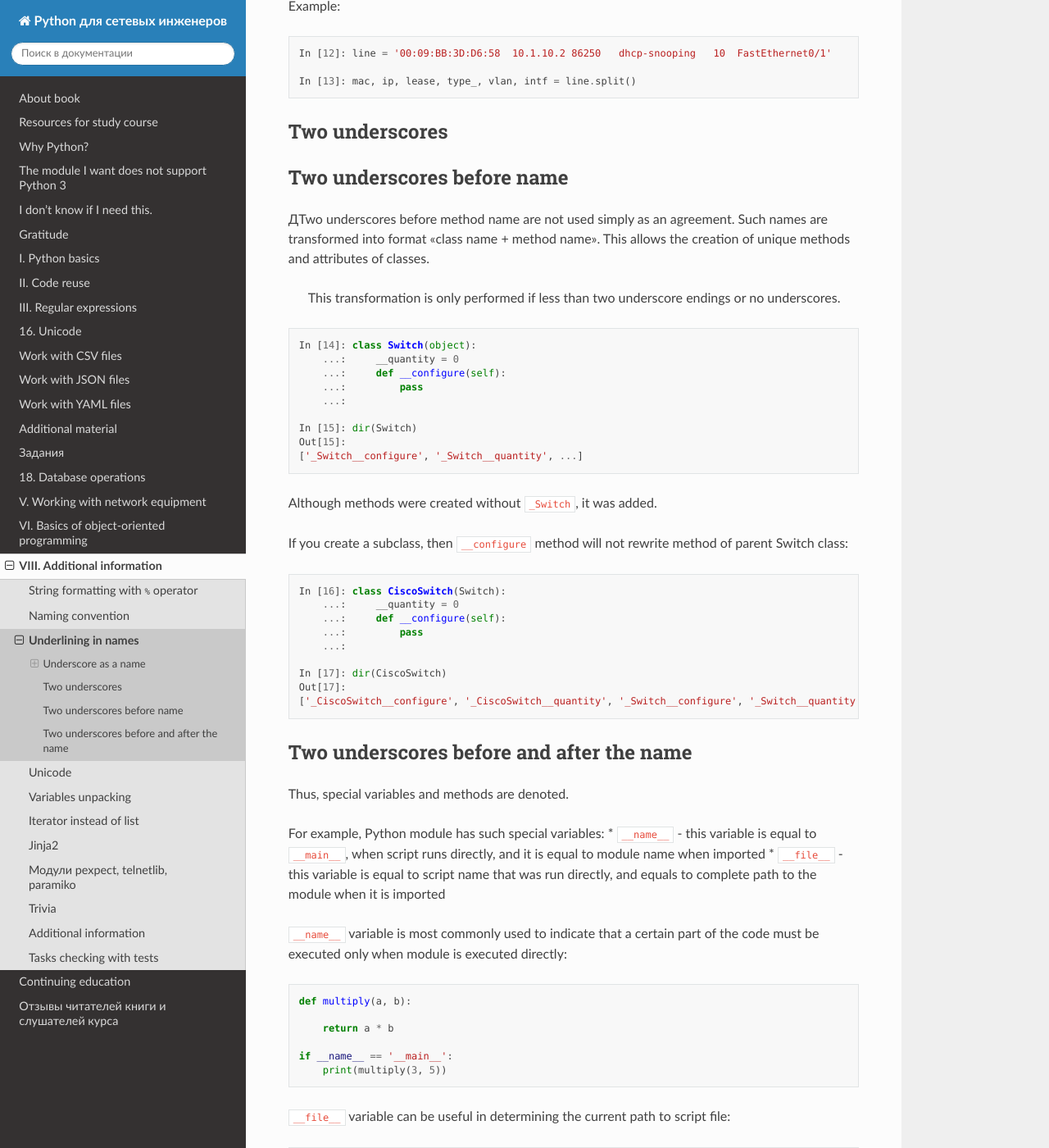
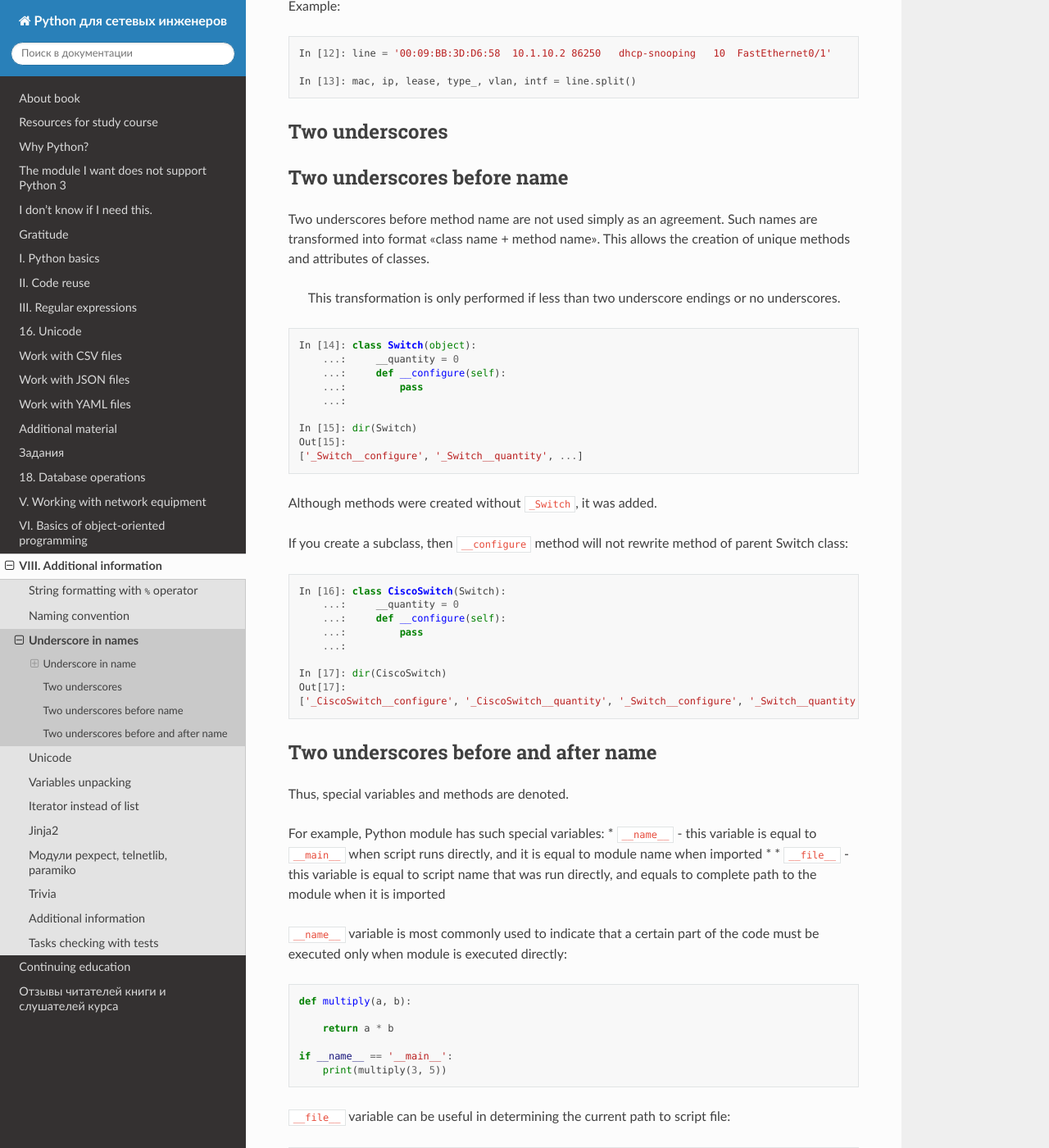
Before and after one commit to Aidar5/nattoeng, a Sphinx documentation site: the page built from docs/source/book/additional_info/naming_conventions/underscore_names.rst, in a window 1280 px wide and 1400 px high, scrolled down 2323 px. Shown: the whole window at 82% size. Built offline with Sphinx 7.4.7 and the Read the Docs theme 2.0.0, drawn with Linux system fonts in a browser that asks for light colours; pages that are not in the unit, such as notebooks, are missing from menus; some of the changed text lies outside the part shown.

Commit message:
Update underscore_names.rst

```diff
--- a/docs/source/book/additional_info/naming_conventions/underscore_names.rst
+++ b/docs/source/book/additional_info/naming_conventions/underscore_names.rst
@@ -1,12 +1,12 @@
-Underlining in names
+Underscore in names
 ----------------------
 
 In Python, underscores at the beginning or at the end of a name indicates special names. Most often it’s just an arrangement but sometimes it actually affects object behavior.
 
-Underscore as a name
+Underscore in name
 ~~~~~~~~~~~~~~~~~~~~~
 
-In Python, one underscore is used to indicate that data is simply discarded.
+In Python, one underscore is used to simply indicate that data is discarded.
 
 For example, if you want to get MAC address, IP address, VLAN and interface from *line* string and discard the rest of fields, you can use this option:
 
@@ -120,7 +120,7 @@ Two underscores
 Two underscores before name
 ~~~~~~~~~~~~~~~~~~~~~~~~~~~~~~
 
-ДTwo underscores before method name are not used simply as an agreement. Such names are transformed into format "class name + method name". This allows the creation of unique methods and attributes of classes.
+Two underscores before method name are not used simply as an agreement. Such names are transformed into format "class name + method name". This allows the creation of unique methods and attributes of classes.
 
     This transformation is only performed if less than two underscore endings or no underscores.
 
@@ -152,14 +152,14 @@ If you create a subclass, then ``__configure`` method will not rewrite method of
     Out[17]:
     ['_CiscoSwitch__configure', '_CiscoSwitch__quantity', '_Switch__configure', '_Switch__quantity', ...]
 
-Two underscores before and after the name
+Two underscores before and after name
 ~~~~~~~~~~~~~~~~~~~~~~~~~~~~~~~~~~~~~
 
 Thus, special variables and methods are denoted.
 
-For example, Python module has such special variables: \*
-``__name__`` - this variable is equal to ``__main__``, when script runs directly, and it is equal to module name when imported \*
-``__file__`` - this variable is equal to script name that was run directly, and equals to complete path to the module when it is imported
+For example, Python module has such special variables:
+* ``__name__`` - this variable is equal to ``__main__`` when script runs directly, and it is equal to module name when imported \*
+* ``__file__`` - this variable is equal to script name that was run directly, and equals to complete path to the module when it is imported
 
 ``__name__`` variable is most commonly used to indicate that a certain part of the code must be executed only when module is executed directly:
 
```
Also changed, not shown: other parts of docs/source/book/additional_info/naming_conventions/underscore_names.rst (+4 -5 lines).
